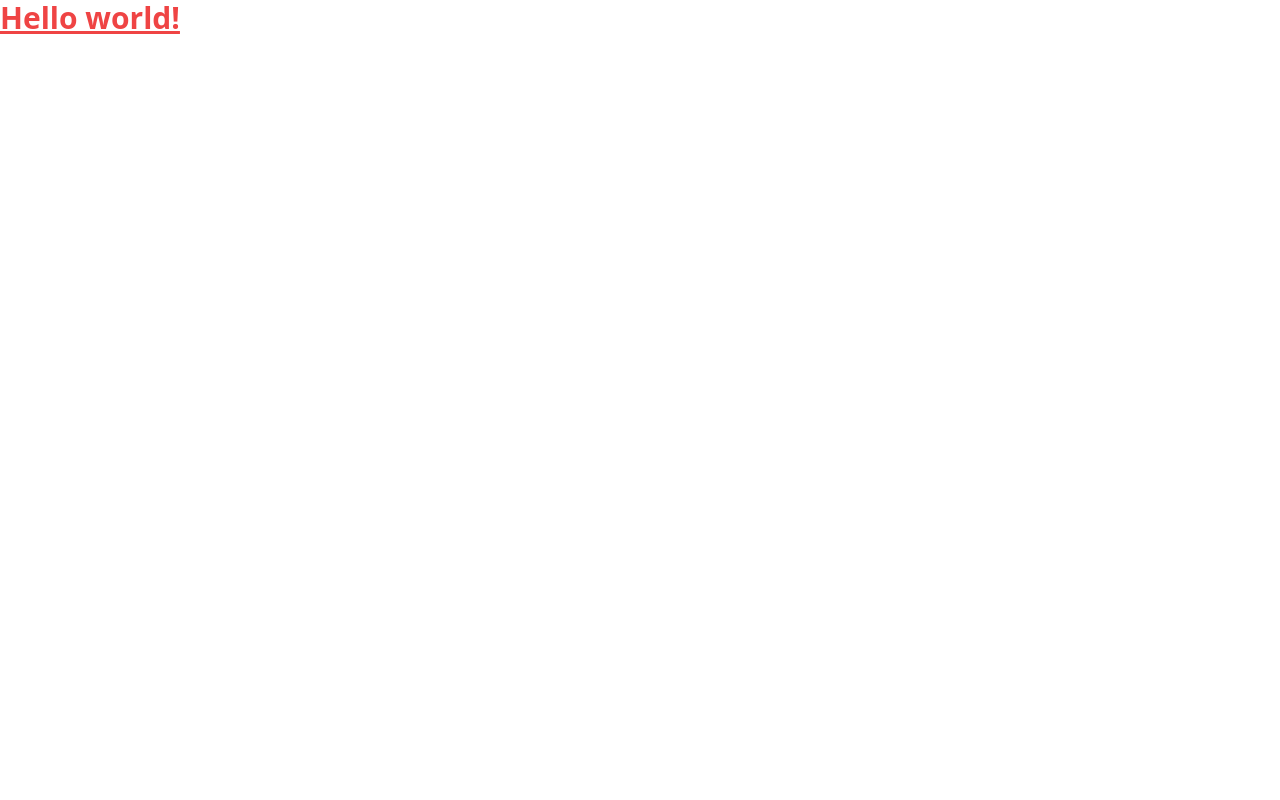
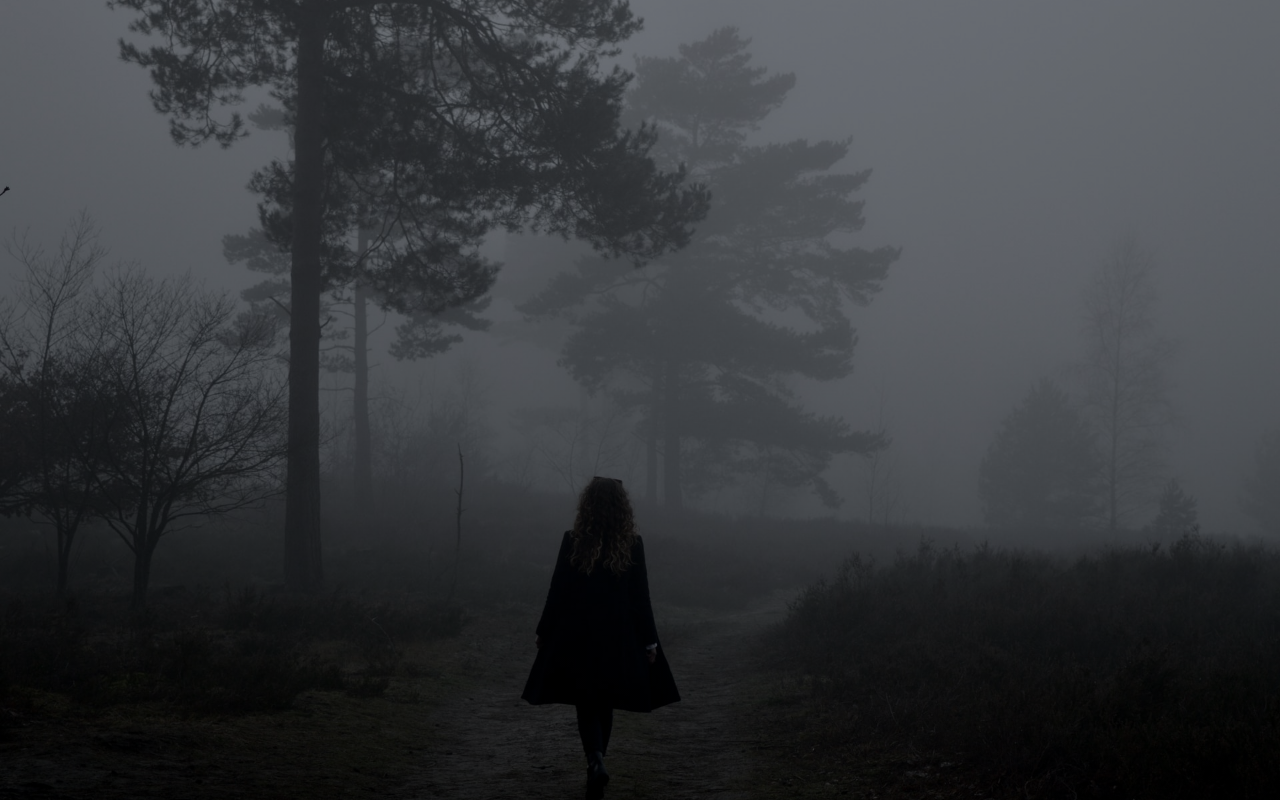
Before and after one commit to dosepehr/login-register-form, a React (Create React App) app: page / in a window 1280 px wide. Built offline with nearby package versions, Linux system fonts and the light colour scheme.

Commit message:
add app bg iamge

```diff
--- a/src/App.js
+++ b/src/App.js
@@ -1,5 +1,9 @@
 function App() {
-    return <h1 className='text-3xl font-bold underline text-red-500'>Hello world!</h1>;
+  return (
+    <div className="app" >
+
+      </div>
+    )
 }
 
 export default App;
--- a/src/index.css
+++ b/src/index.css
@@ -1,3 +1,13 @@
 @tailwind base;
 @tailwind components;
 @tailwind utilities;
+
+
+.app {
+  width: 100%;
+  height: 100%;
+  background: linear-gradient(#00000080, #00000080), url('../public/assets/images/1.jpg');
+  background-size: cover;
+  background-position: center;
+  position: absolute;
+}
```
